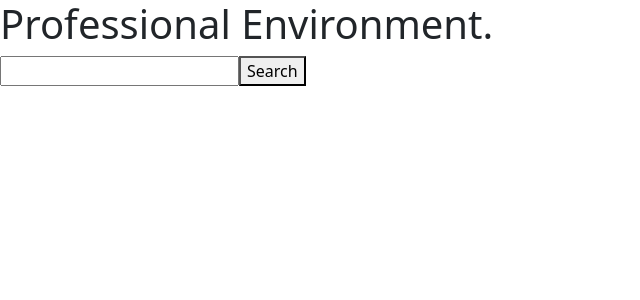
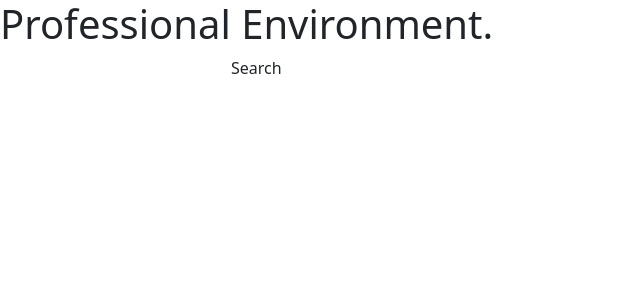
Before and after one commit to pecasdev/jobwait, a React (Create React App) app in the folder frontend/: page / in a window 1280 px wide. Shown: the top 300 px of the page, without its empty margins (0-640 px from the left). Built offline with nearby package versions, Linux system fonts and the light colour scheme.

Commit message:
Install tailwind

```diff
--- a/frontend/package.json
+++ b/frontend/package.json
@@ -47,5 +47,8 @@
       "last 1 firefox version",
       "last 1 safari version"
     ]
+  },
+  "devDependencies": {
+    "tailwindcss": "^3.4.3"
   }
 }
--- a/frontend/src/index.css
+++ b/frontend/src/index.css
@@ -1,3 +1,7 @@
+@tailwind base;
+@tailwind components;
+@tailwind utilities;
+
 body {
   margin: 0;
   font-family: -apple-system, BlinkMacSystemFont, 'Segoe UI', 'Roboto', 'Oxygen',
--- /dev/null
+++ b/frontend/tailwind.config.js
@@ -0,0 +1,8 @@
+/** @type {import('tailwindcss').Config} */
+module.exports = {
+  content: ["./src/**/*.{js,jsx,ts,tsx}"],
+  theme: {
+    extend: {},
+  },
+  plugins: [],
+}
```
Also changed, not shown: 1 other file (tests, documents, lock files or other folders).
